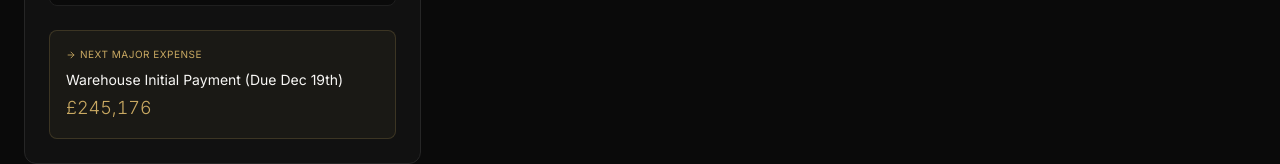
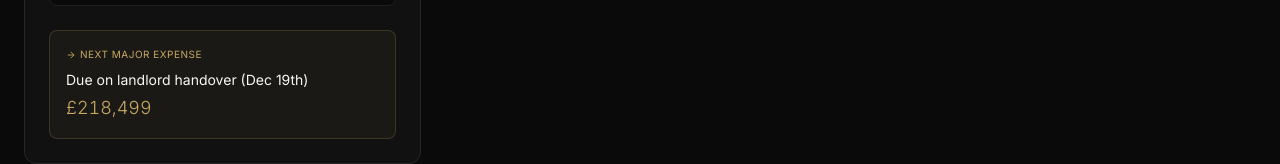
Before and after one commit to mateo-dervishi/HOC_Dashboard, a Next.js app: page / in a window 1280 px wide. Shown: the part 571-735 px from the top of the page. Built offline with nearby package versions, Linux system fonts and the light colour scheme; no server answers.

Commit message:
fix: Next major expense shows Dec total (£218,498.60), burn rate £19,239/month

```diff
--- a/scripts/generateExcelTemplate.js
+++ b/scripts/generateExcelTemplate.js
@@ -19,10 +19,10 @@ const capitalData = [
   ['Total Capital Raised', 625000, 'Total investment secured'],
   ['Capital Deployed', 0, 'No payments made yet - awaiting landlord handover'],
   ['Capital Remaining', 625000, 'Full amount available'],
-  ['Monthly Burn Rate', 17000, 'Estimated ongoing monthly costs after initial setup'],
-  ['Runway (Months)', 36, 'Calculated from remaining/burn rate'],
-  ['Next Major Expense', 245176, 'Due on landlord handover (Dec 19th)'],
-  ['Next Expense Description', 'Warehouse Initial Payment', 'Rent deposit, Q1 rent, service charge, insurance, business rates, legal'],
+  ['Monthly Burn Rate', 19239, 'Average monthly costs (rent, service charge, insurance, business rates)'],
+  ['Runway (Months)', 32, 'Calculated from remaining/burn rate'],
+  ['Next Major Expense', 218498.60, 'Due on landlord handover (Dec 19th)'],
+  ['Next Expense Description', 'December 2025 Total', 'Rent deposit, Q1 rent, service charge, insurance, business rates, legal'],
 ];
 const capitalSheet = XLSX.utils.aoa_to_sheet(capitalData);
 capitalSheet['!cols'] = [{ wch: 25 }, { wch: 15 }, { wch: 55 }];
--- a/src/lib/parseExcel.ts
+++ b/src/lib/parseExcel.ts
@@ -367,11 +367,11 @@ export function getDefaultCapital(): CapitalData {
     deployed: 0,
     deployedPercent: 0,
     remaining: 625000,
-    burnRate: 17000,
-    runwayMonths: 36,
+    burnRate: 19239,
+    runwayMonths: 32,
     nextMajorExpense: {
-      description: 'Warehouse Initial Payment (Due Dec 19th)',
-      amount: 245176,
+      description: 'Due on landlord handover (Dec 19th)',
+      amount: 218498.60,
     },
   };
 }
@@ -534,7 +534,7 @@ export function getDefaultCashFlow(): CashFlowData {
         closingBalance: 293468.60,
       },
     ],
-    burnRate: 17000,
+    burnRate: 19239,
   };
 }
 
```
Also changed, not shown: 1 other file (tests, documents, lock files or other folders).
